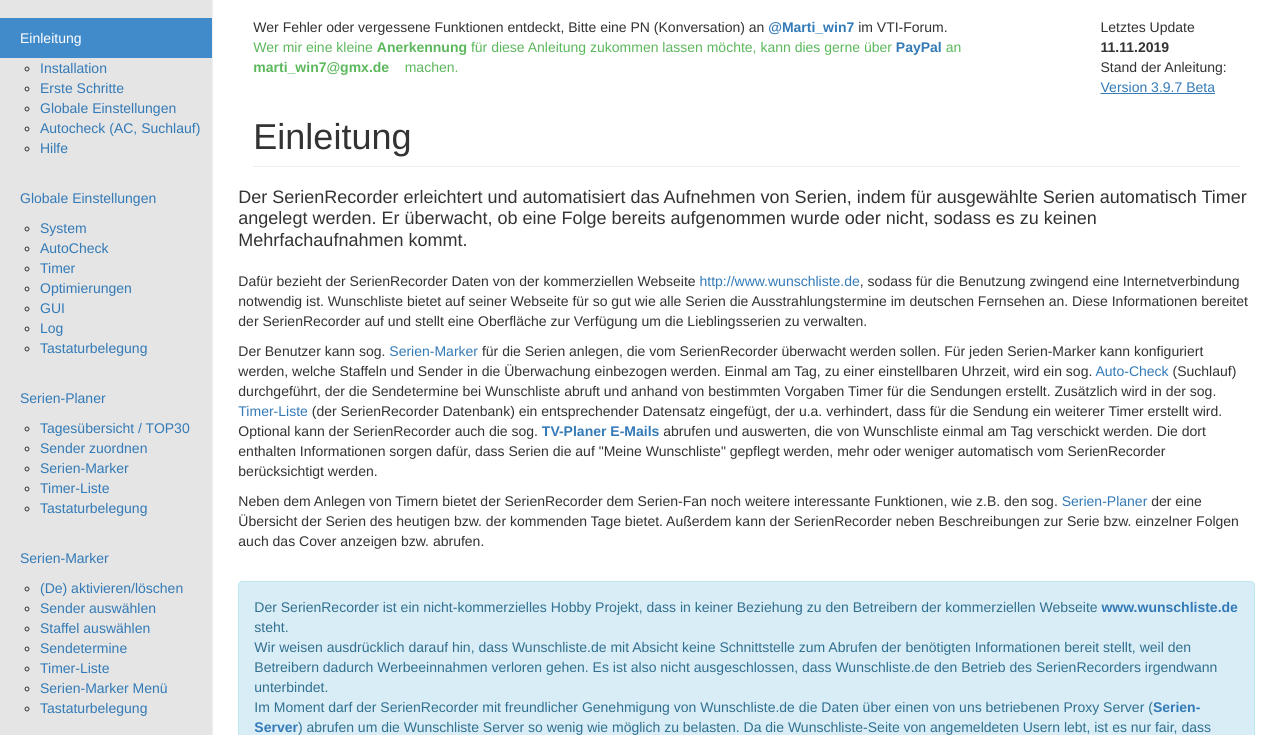
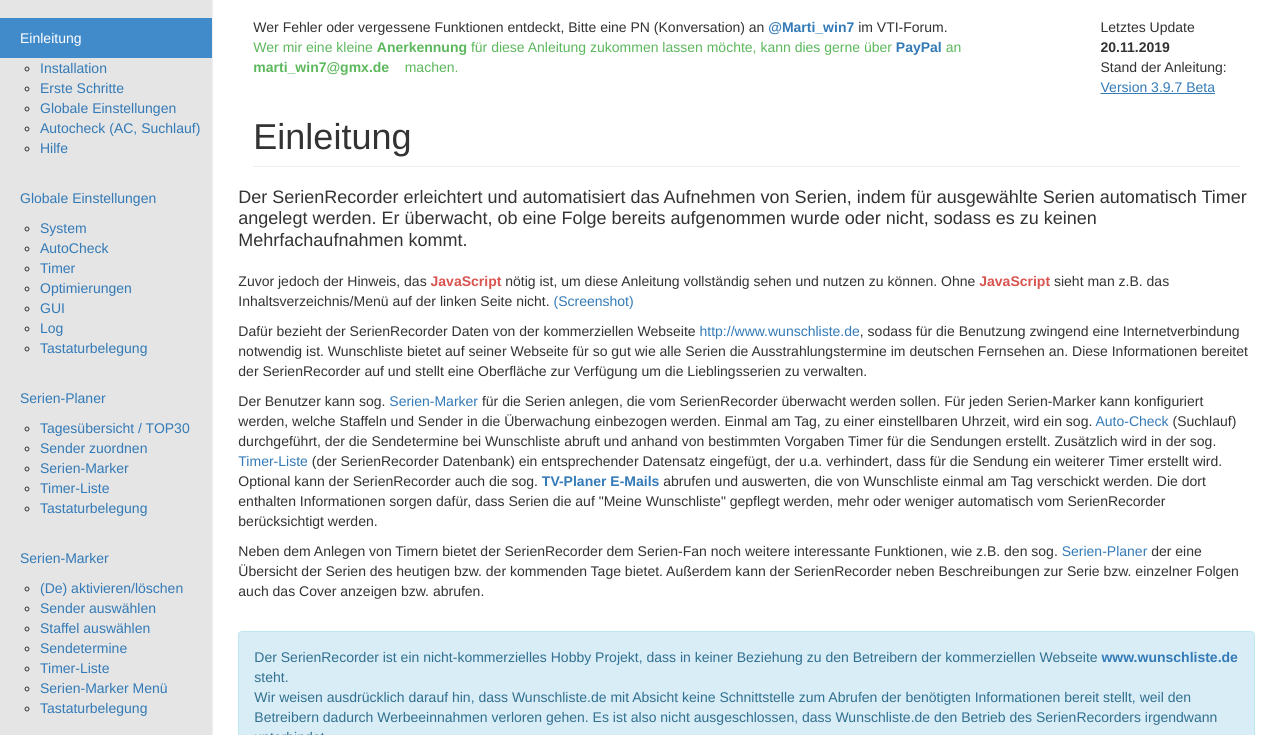
Before and after one commit to Marti-Win7/SR-AN, a plain HTML site: page index.htm in a window 1280 px wide. Shown: the part 53-788 px from the top of the page. Drawn offline with nearby package versions, Linux system fonts and the light colour scheme.

Commit message:
Add files via upload

```diff
--- a/index.htm
+++ b/index.htm
@@ -50,13 +50,17 @@
 
 
 			</div>
-			<div class="col-xs-2">Letztes Update <strong>11.11.2019</strong> <br>Stand der Anleitung:<br><a href="https://www.vuplus-support.org/wbb4/index.php?thread/85765-serien-recorder-3-9-0-18-08-2019/&postID=1923031#post1923031" target="_blank"><u>Version 3.9.7 Beta</u></a></div>
+			<div class="col-xs-2">Letztes Update <strong>20.11.2019</strong> <br>Stand der Anleitung:<br><a href="https://www.vuplus-support.org/wbb4/index.php?thread/85765-serien-recorder-3-9-0-18-08-2019/&postID=1923031#post1923031" target="_blank"><u>Version 3.9.7 Beta</u></a></div>
 		</div>
 		<br>
 		<h1 class="page-header">Einleitung</h1>
         <div class="row">
           <p class="lead"> Der SerienRecorder erleichtert und automatisiert das Aufnehmen von Serien, indem für ausgewählte Serien automatisch Timer angelegt werden. Er überwacht,  ob eine Folge bereits aufgenommen wurde oder nicht, sodass es zu keinen Mehrfachaufnahmen kommt. </p>
           <p>
+		  <p>Zuvor jedoch der Hinweis, das <span class="redfont"><strong>JavaScript</strong></span> nötig ist, um diese Anleitung vollständig sehen und nutzen zu können. Ohne <span class="redfont"><strong>JavaScript</strong></span> sieht man z.B. das Inhaltsverzeichnis/Menü auf der linken Seite nicht. <a href="images/anleitung-startseite.jpg" target="_blank">(Screenshot)
+
+						</a>
+		  </p>
 		  <p>Dafür bezieht der SerienRecorder Daten von der kommerziellen Webseite <a href="http://www.wunschliste.de" target="_blank">http://www.wunschliste.de</a>, sodass für die Benutzung zwingend eine Internetverbindung notwendig ist. Wunschliste bietet auf seiner Webseite für so gut wie alle Serien die Ausstrahlungstermine im deutschen Fernsehen an. Diese Informationen bereitet der SerienRecorder auf und stellt eine Oberfläche zur Verfügung um die Lieblingsserien zu verwalten.</p>
 		  <p>Der Benutzer kann sog. <a href="serienmarker.htm">Serien-Marker</a> für die Serien anlegen, die vom SerienRecorder überwacht werden sollen. Für jeden Serien-Marker kann konfiguriert werden, welche Staffeln und Sender in die Überwachung einbezogen werden.
           Einmal am Tag, zu einer einstellbaren Uhrzeit, wird ein sog. <a href="index.htm#autocheck">Auto-Check</a> (Suchlauf) durchgeführt, der die Sendetermine bei Wunschliste abruft und anhand von bestimmten Vorgaben Timer für die Sendungen erstellt.
```
